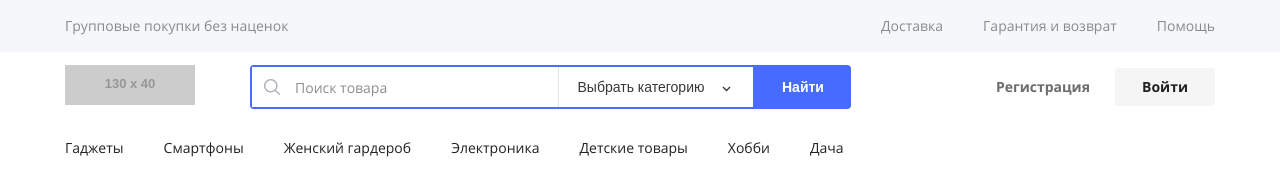
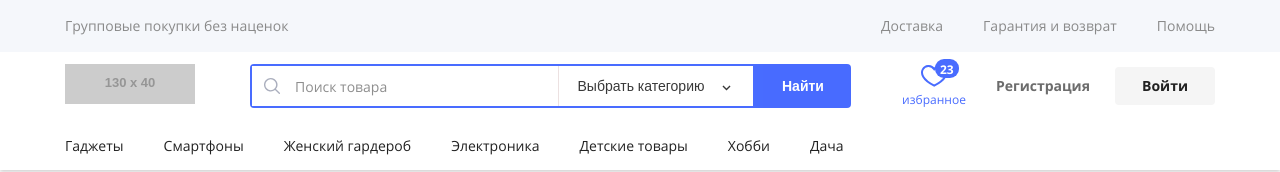
Before and after one commit to ealipkin/buy-bay, a Vue app: page /index in a window 1280 px wide. Shown: the top 172 px of the page. Built offline with nearby package versions, Linux system fonts and the light colour scheme.

Commit message:
add favorites

```diff
--- a/src/components/BigSlider.vue
+++ b/src/components/BigSlider.vue
@@ -1,7 +1,5 @@
 <template lang="pug">
-  section.big-slider
-    p test
-
+  .big-slider
 </template>
 
 <script lang="ts">
--- a/src/components/Header.vue
+++ b/src/components/Header.vue
@@ -2,13 +2,13 @@
   header.header
     .header-top
       .header-top__inner.container
-        a.header-top__text Групповые покупки без наценок
+        a(href="#").header-top__text Групповые покупки без наценок
         .header-top__list
-          a.header-top__list-item Доставка
-          a.header-top__list-item Гарантия и возврат
-          a.header-top__list-item Помощь
+          a(href="#").header-top__list-item Доставка
+          a(href="#").header-top__list-item Гарантия и возврат
+          a(href="#").header-top__list-item Помощь
     .header-main.container
-      a.header-main__logo
+      a(href="#").header-main__logo
         img.header-main__logo-img(src="http://placehold.it/130x40")
 
       form.header-main__input-search.input-search
@@ -19,6 +19,10 @@
         button(type="submit").input-search__submit-button Найти
 
       .header-main__user-block
+        a(href="#").header-main__user-block-favorites
+          include ../assets/icons/heart.svg
+          span.header-main__favorites-number 23
+          p.header-main__favorites-text избранное
         a.header-main__user-block-text Регистрация
         a.header-main__user-block-text.header-main__user-block-text--login Войти
 
@@ -83,6 +87,7 @@ export default class Header extends Vue {
     &__text {
       font-size: 14px;
       color: #8a8a8a;
+      text-decoration: none;
     }
 
     &__list {
@@ -91,6 +96,7 @@ export default class Header extends Vue {
     }
 
     &__list-item {
+      text-decoration: none;
       font-size: 14px;
       color: #8a8a8a;
 
@@ -103,7 +109,7 @@ export default class Header extends Vue {
   .header-main {
     display: flex;
     align-items: center;
-    padding: 13px 0;
+    padding: 12px 0;
 
     &__logo {
       margin-right: 55px;
@@ -113,6 +119,36 @@ export default class Header extends Vue {
       margin-left: auto;
       align-items: center;
       display: flex;
+    }
+
+    &__user-block-favorites{
+      text-decoration: none;
+      position: relative;
+      margin-right: 30px;
+    }
+
+    &__favorites-number {
+      position: absolute;
+      top: -6px;
+      right: 7px;
+    }
+
+    &__favorites-text {
+      font-size: 12px;
+      color: #496cff;
+      margin-top: 3px;
+      margin-bottom: 0;
+    }
+
+    &__favorites-number {
+      font-size: 12px;
+      font-weight: bold;
+      padding: 4px;
+      width: 24px;
+      height: 19px;
+      border-radius: 9px;
+      color: #ffffff;
+      background-color: #496cff;
     }
 
     &__user-block-text {
--- a/src/views/Index.vue
+++ b/src/views/Index.vue
@@ -2,6 +2,8 @@
   div
     Header
     Main
+      section.main-slider
+        BigSlider
       section.catalog-slider
         CatalogCardItem
       section.top-categories
@@ -11,7 +13,7 @@
             a.top-categories__show-all Показать все
           ul.top-categories__list
             li(v-for="item in topCategories").top-categories__list-item
-              a.top-categories__list-link
+              a(href="#").top-categories__list-link
                 div.top-categories__list-img-wrapper(:style="{'background-color':item.color}")
                   img(:src="item.src").top-categories__list-img
                 p.top-categories__list-title {{ item.title }}
@@ -148,6 +150,7 @@ export default class Index extends Vue {
 
     &__list-link {
       display: flex;
+      text-decoration: none;
       align-items: center;
       text-align: left;
       font-size: 18px;
```
Also changed, not shown: src/assets/icons/heart.svg.
